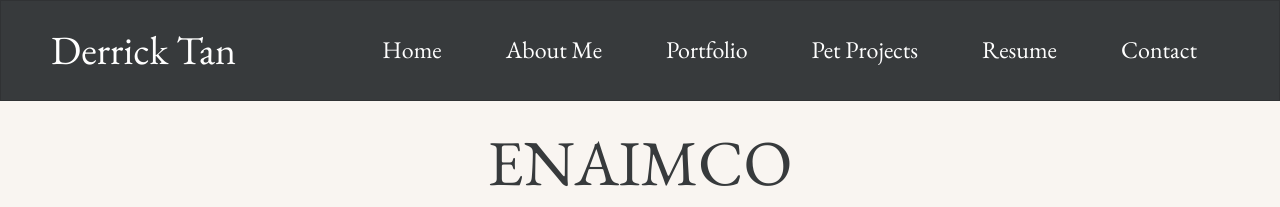
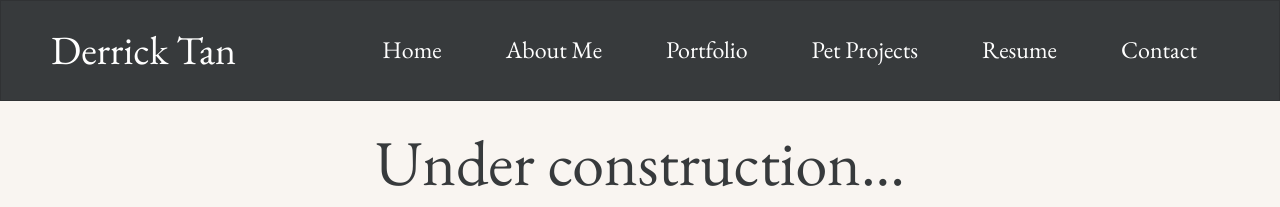
Before and after one commit to hhdtan/hhdtan.github.io, a plain HTML site: page portfolio.html in a window 1280 px wide. Shown: the top 207 px of the page. Drawn offline with nearby package versions, Linux system fonts and the light colour scheme.

Commit message:
transcript injection

```diff
--- a/portfolio.html
+++ b/portfolio.html
@@ -31,10 +31,9 @@
 
 <body>
     <div id="nav_bar"></div>
-
     <div class="container-fluid mt-4 text-dark text-start">
         <div class="row">
-            <h1 class="display section_txt">ENAIMCO</h1>
+            <h1 class="display section_txt">Under construction...</h1>
             <div> ENAIMCO is a software startup company with the mission of accelerating the oil and gas sector's journey
                 to net zero using digital solutions. Here, I worked as a project engineer for the transshipment project,
                 developing solutions to improve the fuel economy of the vessels while keeping the risk of curtailment at bay.
```
Also changed, not shown: resume.html (+1 -0 lines), 1 other file.
